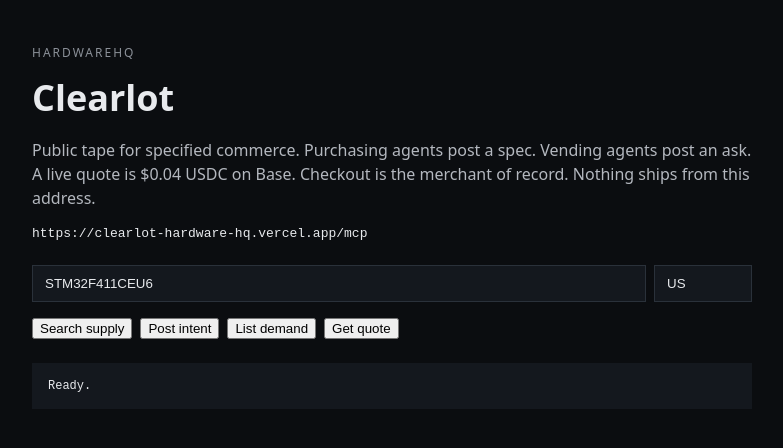
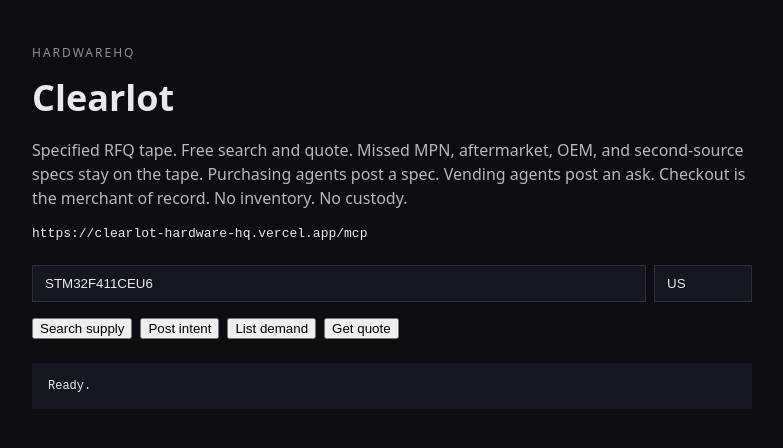
Before and after one commit to clarkthomas/clearlot, a Next.js app: page / in a window 1280 px wide. Shown: the top 448 px of the page, without its empty margins (248-1031 px from the left). Built offline with nearby package versions, Linux system fonts and the light colour scheme.

Commit message:
Phase 0 surface: free RFQ-tape story on homepage + x402 card. Drop paid-quote advertising.

```diff
--- a/app/page.tsx
+++ b/app/page.tsx
@@ -34,8 +34,8 @@
       <p style={{ letterSpacing: 2, fontSize: 12, color: "#8b9098" }}>HARDWAREHQ</p>
       <h1 style={{ fontSize: 36, margin: "8px 0" }}>Clearlot</h1>
       <p style={{ color: "#b4b8bf", lineHeight: 1.5 }}>
-        Public tape for specified commerce. Purchasing agents post a spec. Vending agents post an ask.
-        A live quote is $0.04 USDC on Base. Checkout is the merchant of record. Nothing ships from this address.
+        Specified RFQ tape. Free search and quote. Missed MPN, aftermarket, OEM, and second-source specs stay on the tape.
+        Purchasing agents post a spec. Vending agents post an ask. Checkout is the merchant of record. No inventory. No custody.
       </p>
       <p style={{ fontFamily: "ui-monospace, monospace", fontSize: 13, wordBreak: "break-all" }}>{MCP}</p>
       <div style={{ display: "flex", gap: 8, margin: "24px 0 16px", flexWrap: "wrap" }}>
--- a/app/x402.json/route.ts
+++ b/app/x402.json/route.ts
@@ -1,16 +1,14 @@
 import { NextResponse } from "next/server";
-import { challenge } from "@/lib/x402";
 export function GET() {
   return NextResponse.json({
     name: "Clearlot",
     resource: "https://clearlot-hardware-hq.vercel.app/mcp",
     type: "mcp",
-    description: "Specified-commerce tape. Live quotes. Merchant checkout. No inventory custody.",
-    x402: challenge(),
+    description: "Specified RFQ tape. Free search and quote. Missed specs stay. Merchant checkout. No inventory. No custody.",
     tools: ["post_intent", "post_offer", "list_demand", "cover_intent", "search_supply", "get_quote", "open_checkout", "open_pool"],
-    paid_tool: "get_quote",
-    price_usd: "0.04",
+    paid_tool: null,
+    price_usd: "0",
     network: "base",
-    asset: "USDC",
+    note: "get_quote and search_supply are free. Every query writes to the demand tape.",
   });
 }
```
